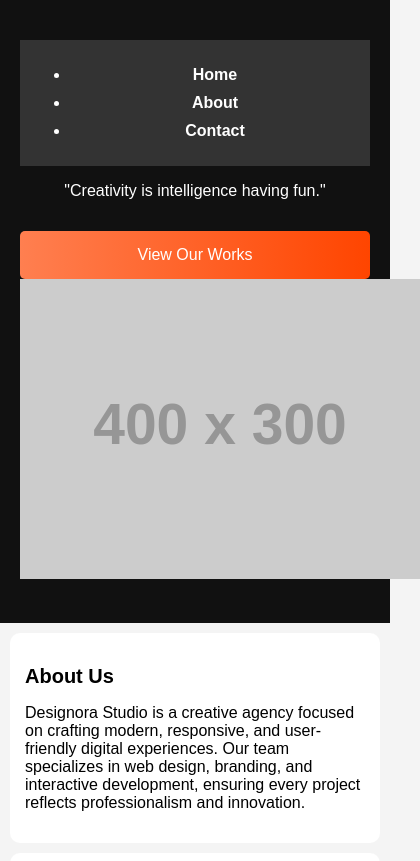
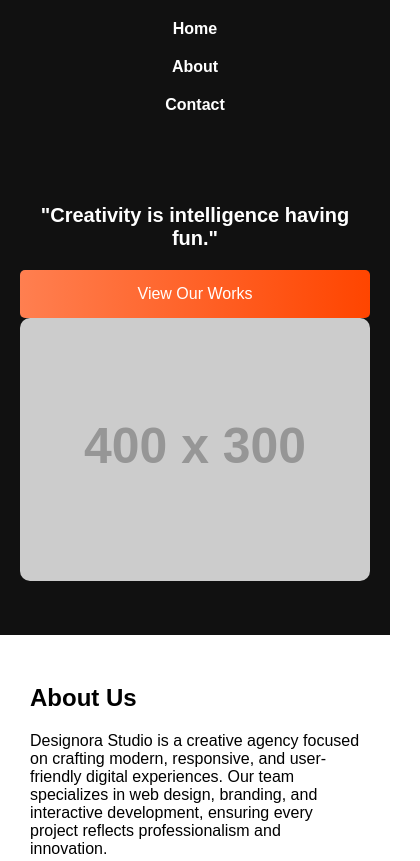
Before and after one commit to vishnupriya-kamaraj/designora-studio, a plain HTML site: page index.html in a window 390 px wide. Shown: the top 861 px of the page, 420 px wide, since content can reach past the window. Drawn offline with Linux system fonts and the light colour scheme; placeholder pictures from the web are drawn by us.

Commit message:
Update style.css

```diff
--- a/style.css
+++ b/style.css
@@ -1,60 +1,105 @@
 /* Basic Reset */
-body {
+body, html {
     margin: 0;
+    padding: 0;
     font-family: Arial, sans-serif;
-    background-color: #f4f4f4;
+    box-sizing: border-box;
 }
 
-/* Header */
+/* Header & Navigation */
 header {
     background-color: #111;
     color: white;
-    text-align: center;
-    padding: 40px 20px;
 }
 
-header button {
+nav ul {
+    display: flex;
+    justify-content: flex-end;
+    list-style: none;
+    padding: 10px 20px;
+    margin: 0;
+}
+
+nav ul li {
+    margin-left: 20px;
+}
+
+nav ul li a {
+    color: white;
+    text-decoration: none;
+    font-weight: bold;
+}
+
+nav ul li a:hover {
+    text-decoration: underline;
+}
+
+/* Hero Section */
+.hero {
+    display: flex;
+    flex-wrap: wrap;
+    justify-content: space-between;
+    align-items: center;
+    padding: 50px 20px;
+}
+
+.hero-text {
+    max-width: 500px;
+}
+
+.quote {
+    font-size: 28px;
+    font-weight: bold;
+    margin-bottom: 20px;
+}
+
+.hero-text button {
     background: linear-gradient(90deg, #ff7f50, #ff4500);
     border: none;
-    padding: 12px 25px;
+    padding: 15px 30px;
     color: white;
     font-size: 16px;
     cursor: pointer;
     border-radius: 5px;
-    margin-top: 15px;
 }
 
-header button:hover {
-    opacity: 0.8;
+.hero-text button:hover {
+    opacity: 0.85;
 }
 
-/* Navigation */
-nav {
-    background-color: #333;
-    text-align: center;
-    padding: 10px;
-}
-
-nav a {
-    color: white;
-    margin: 0 15px;
-    text-decoration: none;
-    font-weight: bold;
-}
-
-nav a:hover {
-    text-decoration: underline;
+.hero-image img {
+    max-width: 400px;
+    width: 100%;
+    border-radius: 10px;
 }
 
 /* Sections */
 section {
     background: white;
     margin: 20px;
-    padding: 25px;
+    padding: 30px;
     border-radius: 10px;
 }
 
-/* Team Section */
+/* Portfolio */
+.works {
+    display: flex;
+    flex-wrap: wrap;
+    justify-content: space-around;
+}
+
+.work {
+    margin: 10px;
+    text-align: center;
+}
+
+.work img {
+    width: 100%;
+    max-width: 300px;
+    border-radius: 10px;
+}
+
+/* Team */
 .team-members {
     display: flex;
     flex-wrap: wrap;
@@ -70,41 +115,52 @@ section {
     box-shadow: 0px 4px 8px rgba(0,0,0,0.1);
 }
 
-.member h3 {
-    margin: 10px 0 5px 0;
-}
-
-.member p {
-    color: #555;
-    font-size: 14px;
-}
-
 /* Footer */
 footer {
     text-align: center;
     background-color: #111;
     color: white;
-    padding: 10px;
+    padding: 15px;
 }
 
-/* Mobile Responsiveness */
-@media (max-width: 768px) {
-    nav a {
-        display: block;
+/* Responsive */
+@media (max-width: 1024px) {
+    .hero {
+        flex-direction: column;
+        text-align: center;
+    }
+
+    nav ul {
+        flex-direction: column;
+        align-items: center;
+    }
+
+    nav ul li {
         margin: 10px 0;
     }
+}
+
+@media (max-width: 768px) {
+    .quote {
+        font-size: 20px;
+    }
+
+    .hero-text button {
+        width: 100%;
+    }
+
     section {
         margin: 10px;
-        padding: 15px;
+        padding: 20px;
     }
-    header h1 {
-        font-size: 24px;
+
+    .works {
+        flex-direction: column;
+        align-items: center;
     }
-    section h2 {
-        font-size: 20px;
-    }
-    header button {
-        width: 100%;
-        padding: 15px;
+
+    .team-members {
+        flex-direction: column;
+        align-items: center;
     }
 }
```
